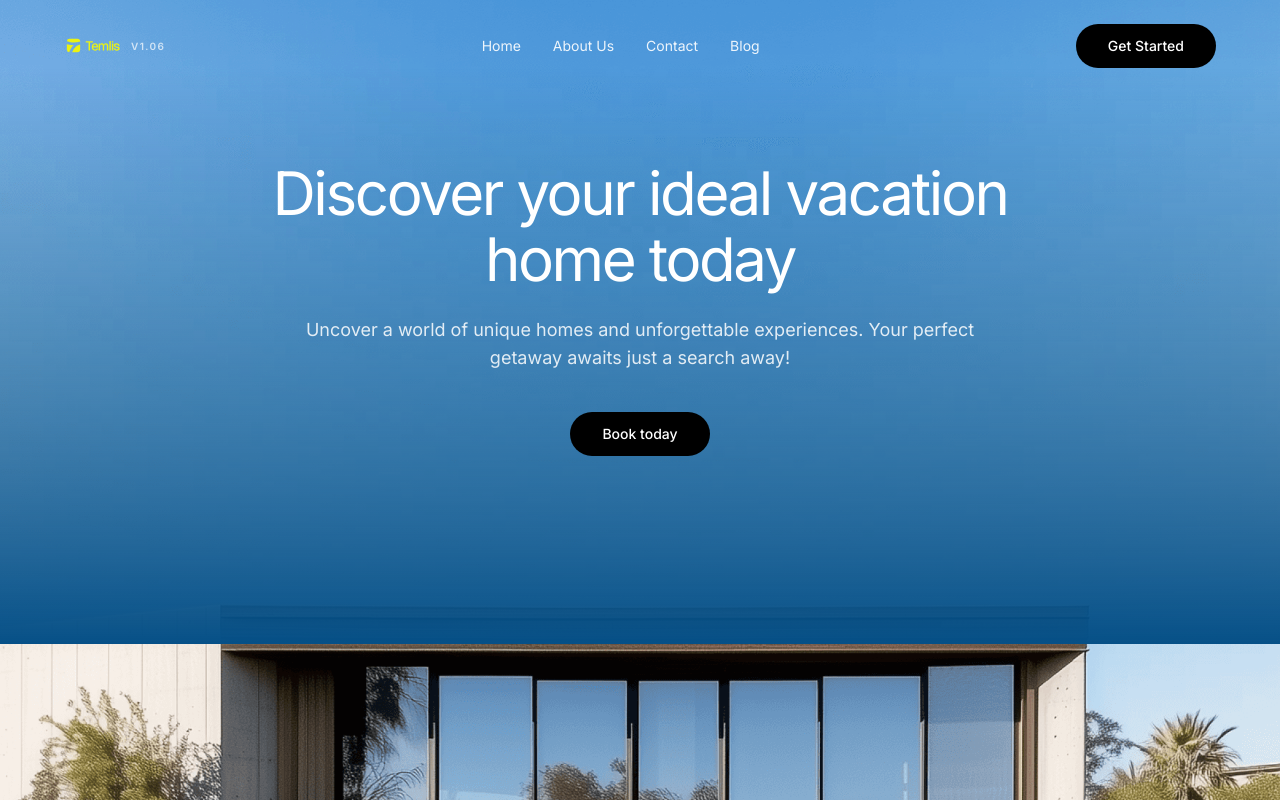
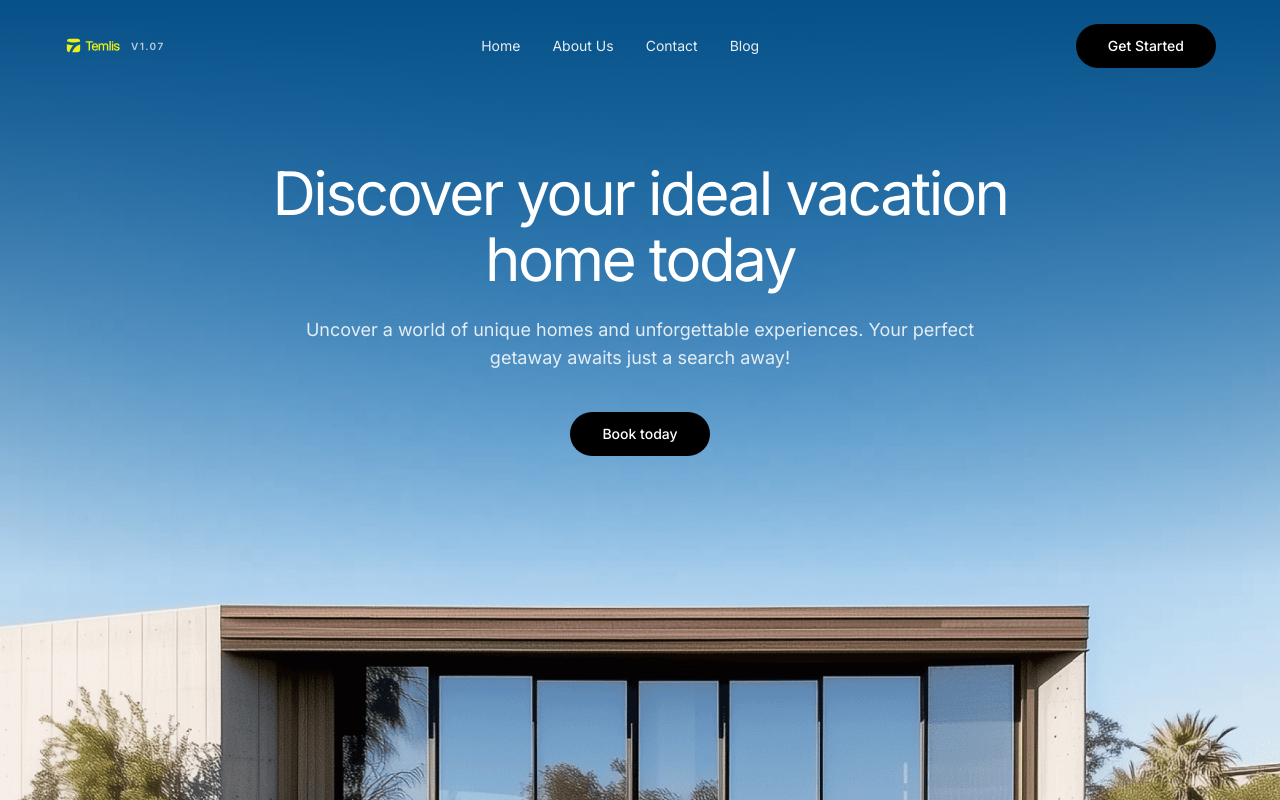
Before and after one commit to bearllc555-spec/vacation-homes, a React (Vite) app: page / in a window 1280 px wide. Shown: the top 800 px of the page. Built offline with nearby package versions, Linux system fonts and the light colour scheme.

Commit message:
Flip Stayli hero blue gradient like Framer Variant 1 (v1.07).
Apply matrix(-1,0,0,-1) so deep blue sits at the top and lightens toward the house.

Co-authored-by: Cursor <cursoragent@cursor.com>

```diff
--- a/src/components/HeroSection.tsx
+++ b/src/components/HeroSection.tsx
@@ -3,9 +3,10 @@ import { images } from "../lib/assets";
 import { SiteHeader } from "./SiteHeader";
 import { Button } from "./ui/Button";
 
-/** Measured from stayli.framer.website @ 1440×900 (hero 1136px tall) */
+/** Framer "Variant 1" CSS + matrix(-1,0,0,-1) flip so deep blue reads at the top */
 const HERO_BLUE_GRADIENT =
   "linear-gradient(180deg, rgba(252, 252, 252, 0) 10.5857%, rgb(6, 80, 135) 100%)";
+const HERO_BLUE_FLIP = "matrix(-1, 0, 0, -1, 0, 0)";
 const HERO_BOTTOM_FADE =
   "linear-gradient(rgba(252, 252, 252, 0) 10.5857%, rgb(252, 252, 252) 85.2795%)";
 
@@ -26,7 +27,7 @@ export function HeroSection() {
       {/* Framer "Variant 1": inset top/left/right 0, bottom 492px on 1136px hero */}
       <div
         className="pointer-events-none absolute inset-x-0 top-0 z-[1] bottom-[43.31%]"
-        style={{ background: HERO_BLUE_GRADIENT }}
+        style={{ background: HERO_BLUE_GRADIENT, transform: HERO_BLUE_FLIP }}
         aria-hidden
       />
       {/* Framer "gradient bottom": 284px band at base */}
--- a/src/lib/version.ts
+++ b/src/lib/version.ts
@@ -1,2 +1,2 @@
 /** Increment on every change — shown in the site header */
-export const SITE_VERSION = "v1.06";
+export const SITE_VERSION = "v1.07";
```
